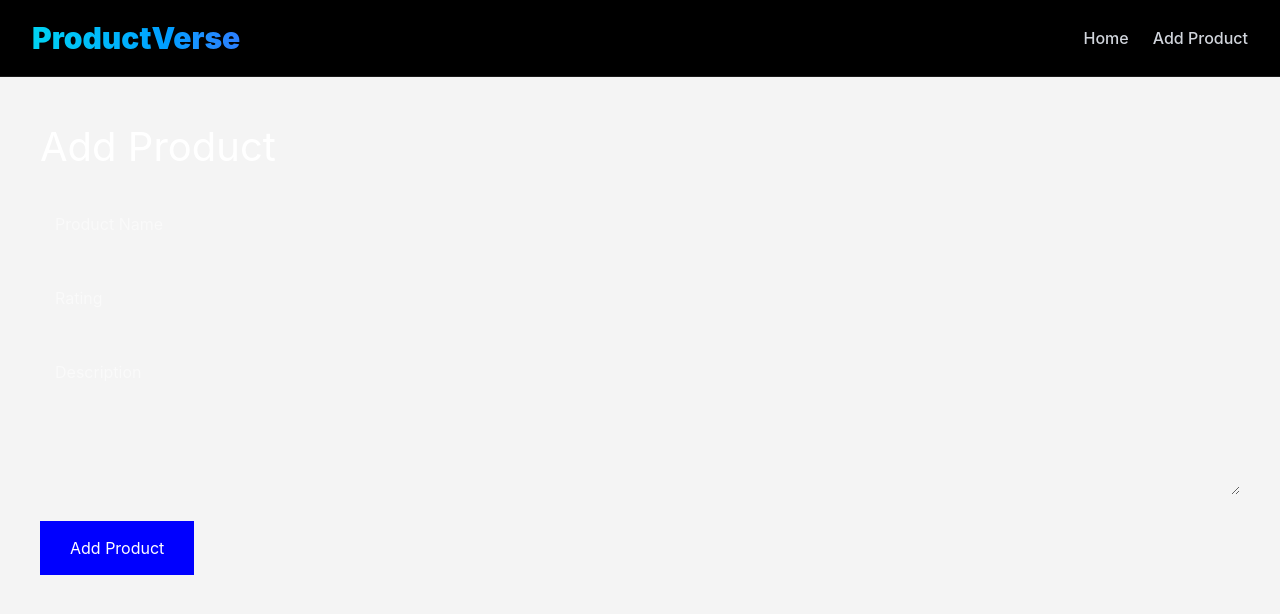
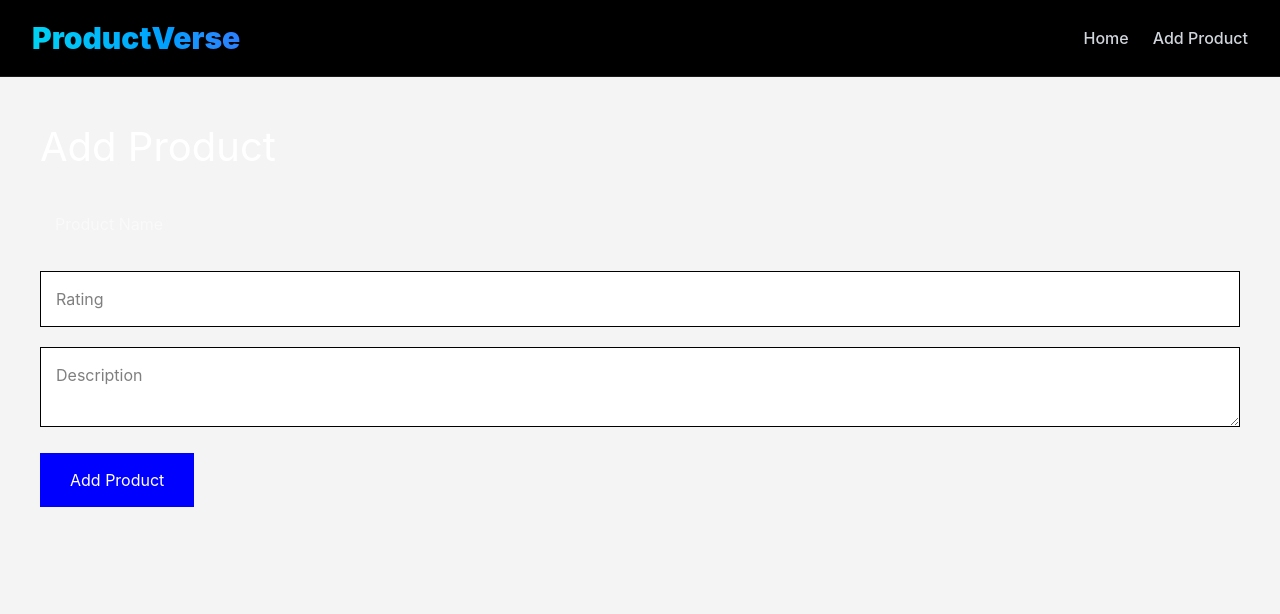
Before and after one commit to RajCoder-15/Smart-Product-Rating-Review-System, a React (Vite) app in the folder ratingreviewsystem/: page /add-product in a window 1280 px wide. Shown: the top 614 px of the page. Built offline with nearby package versions, Linux system fonts and the light colour scheme.

Commit message:
Fixed input text color

```diff
--- a/ratingreviewsystem/src/pages/AddProduct.jsx
+++ b/ratingreviewsystem/src/pages/AddProduct.jsx
@@ -73,6 +73,9 @@ function AddProduct() {
             width: "100%",
             padding: "15px",
             marginBottom: "20px",
+            color: "black",
+            backgroundColor: "white",
+            border: "1px solid black"
           }}
         />
 
@@ -80,11 +83,13 @@ function AddProduct() {
           placeholder="Description"
           value={description}
           onChange={(e) => setDescription(e.target.value)}
-          style={{
+         style={{
             width: "100%",
             padding: "15px",
-            height: "150px",
             marginBottom: "20px",
+            color: "black",
+            backgroundColor: "white",
+            border: "1px solid black"
           }}
         />
 
```
